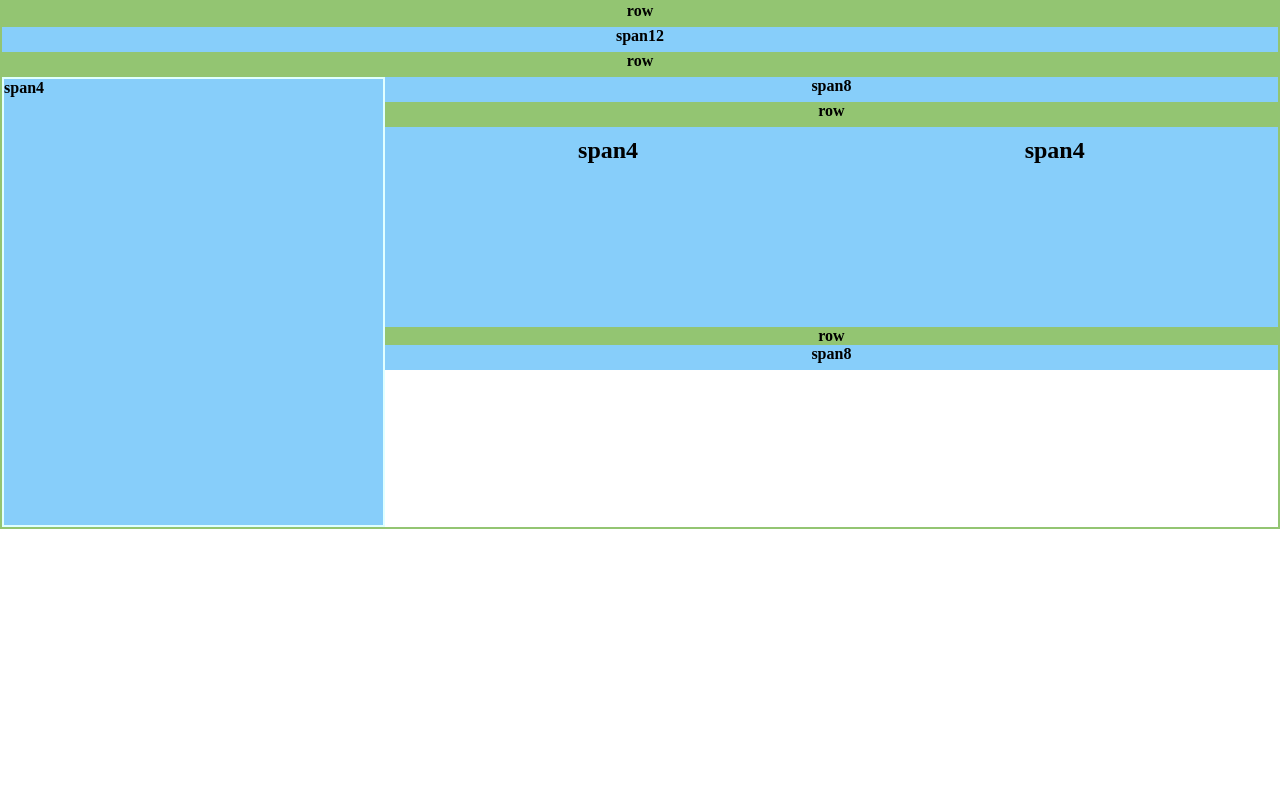
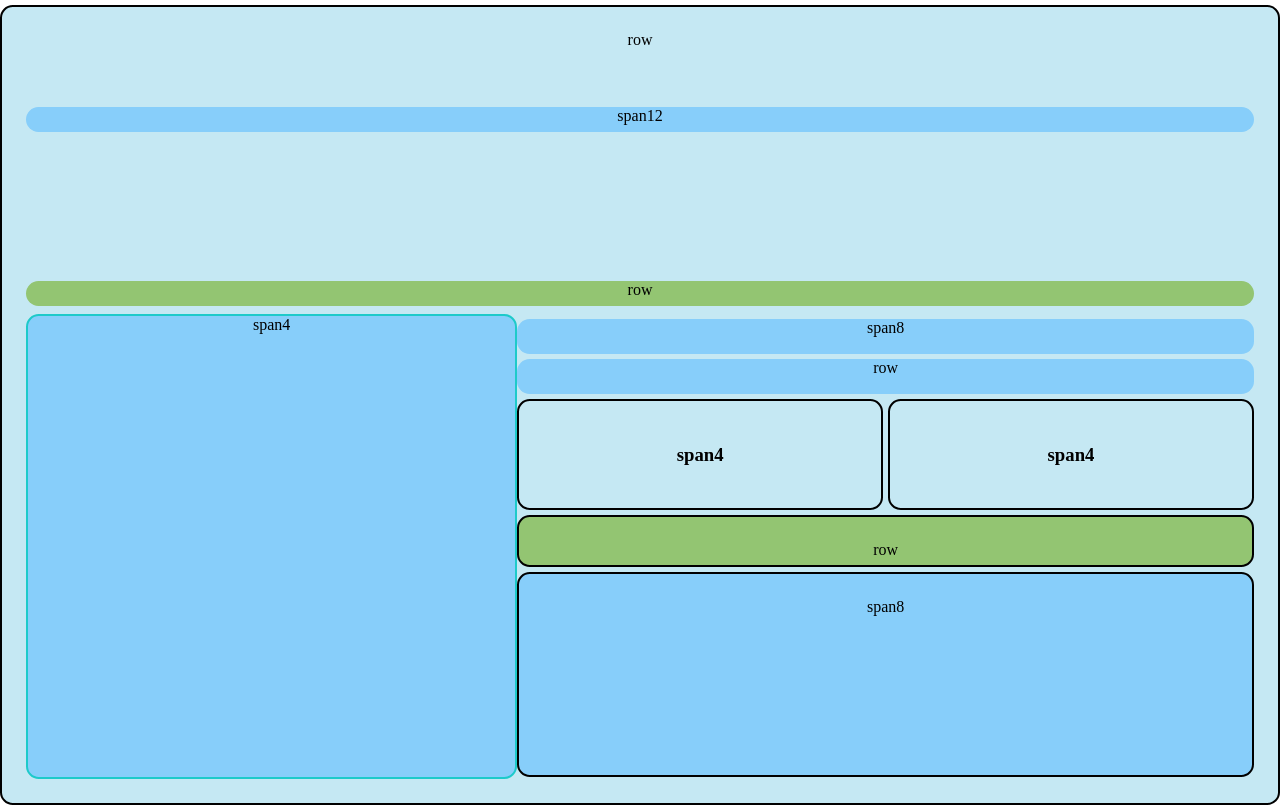
Before and after one commit to krupesh788/Grid-task, a plain HTML site: page index.html in a window 1280 px wide. Drawn offline with Linux system fonts and the light colour scheme.

Commit message:
parts added

```diff
--- a/index.html
+++ b/index.html
@@ -1,37 +1,51 @@
 <!DOCTYPE html>
 <html lang="en">
+
 <head>
   <meta charset="UTF-8">
   <meta name="viewport" content="width=device-width, initial-scale=1.0">
   <title>Document</title>
   <link rel="stylesheet" href="style.css">
 </head>
+
 <body>
-   <div class="a1"><h4>row</h4></div>
+  <div class="a1">row
+    <div class="a2">
+      span12  </div>
 
-   <div class="a2"><h4>span12</h4></div>
+    <div class="a3">row</div>
 
-   <div class="a3"><h4>row</h4></div>
+    <main>
+      <aside class="a4">span4</aside>
 
-   <div class="a4"><h4>span4</h4></div>
-
-   <div class="a5"><h4>span8</h4></div>
-
-   <div class="a6"><h4>row</h4></div>
-
-   <div class="row">
-    <div class="column">
-      <h2>span4</h2>
+      <div class="a5">
+        span8
       </div>
-    <div class="column">
-      <h2>span4</h2>
-    </div>
-    <div class="a9"><h4>row</h4>
-
-    <div class="a10"><h4>span8</h4>
+      <div class="a6">
+        row
       </div>
 
 
 
+      <section>
+        <div class="flex-container">
+          <div class="flex-item-left">
+            <h3>span4</h3>
+          </div>
+          <div class="flex-item-right">
+            <h3>span4</h3>
+          </div>
+        </div>
+
+
+        <div class="a9">row</div>
+
+        <div class="a10">span8</div>
+
+      </section>
+    </main>
+  </div>
+
 </body>
+
 </html>
--- a/style.css
+++ b/style.css
@@ -1,65 +1,167 @@
 * {
     box-sizing: border-box;
-    padding: 0;
-    margin: 0;
+    border-radius: 0.8rem;
+
 
 }
 
 body {
+    margin: 0;
 
-    border: 2px solid #93C572;
 
 
 }
 
 .a1 {
     height: 25px;
-    background-color:#93C572;
     color: black;
+    background-color: #93C572;
+    padding: 1rem;
     text-align: center;
-
+    min-height: 100vh;
+    display: grid;
+    grid-template-columns: 1fr;
+    grid-template-rows: auto 1fr;
+    gap: 0.5rem;
 }
 
 .a2 {
     height: 25px;
+    margin-top: 50px;
     background-color: lightskyblue;
     color: black;
     text-align: center;
+    grid-column: 1/2;
 }
 
 .a3 {
-    height: 25px;
-    background-color:#93C572;
-    color: black;
-    text-align: center;
-}
-
-.a4 {
-    width: 30%;
-    height: 450px;
-    color: black;
-    float: left;
-    background-color: lightskyblue;
-    border: 2px solid lightcyan;
-}
-
-.a5 {
-    height: 25px;
-    background-color: lightskyblue;
-    color: black;
-    text-align: center;
-
-}
-
-.a6 {
     height: 25px;
     background-color: #93C572;
     color: black;
     text-align: center;
 }
 
+.a4 {
+    width: 40%;
+    height: 465px;
+    color: black;
+    float: left;
+    background-color: lightskyblue;
+    border: 2px solid rgb(29, 202, 202);
+
+}
+
+.a5 {
+
+    width: 60%;
+    height: 35px;
+    margin-top: 5px;
+    background-color: lightskyblue;
+    color: black;
+    text-align: center;
+    float: right;
+
+
+}
+
+.a6 {
+    width: 60%;
+    height: 35px;
+    margin-top: 5px;
+    background-color: lightskyblue;
+    color: black;
+    text-align: center;
+    float: right;
+
+}
+
+.flex-container {
+
+    display: grid;
+    grid-template-columns: 1fr 1fr;
+    gap: 0.3rem;
+    justify-content: center;
+    float: right;
+    width: 60%;
+
+}
+
+.flex-item-left {
+    background-color: lightskyblue;
+    padding: 10px;
+    grid: 50%;
+
+
+}
+
+.flex-item-right {
+    background-color: lightskyblue;
+    padding: 10px;
+    grid: 50%;
+
+}
+
+.section {
+    padding: 1rem 2rem;
+    background-color: lightskyblue;
+    display: grid;
+    grid-template-columns: 1fr;
+    grid-template-rows: auto 1fr 1fr;
+    gap: 1rem;
+}
+
+.section h3 {
+    color: white;
+}
+
+.main {
+    grid-row: 2/3;
+    display: grid;
+    grid-template-columns: 400px 1fr;
+    gap: 1rem;
+    background-color: rgb(168, 249, 249);
+    padding: 1rem;
+
+}
+
+.a1,
+.aside,
+.flex-container div,
+.a9,
+.a10 {
+
+    background-color: rgb(197, 232, 243);
+    border: 2px solid black;
+    margin-top: 5px;
+    padding: 1.5rem;
+}
+
+.a9 {
+    height: 10px;
+    width: 60%;
+    margin-top: 5px;
+    background-color: #93C572;
+    color: black;
+    text-align: center;
+    float: right;
+
+
+}
+
+.a10 {
+
+    width: 60%;
+    height: 205px;
+    margin-top: 5px;
+    background-color: lightskyblue;
+    color: black;
+    text-align: center;
+    float: right;
+
+}
+
 /* Create two equal columns that floats next to each other */
-.column {
+/* .column {
     float: left;
     width: 35%;
     padding: 10px;
@@ -67,30 +169,17 @@ body {
     height: 200px;
     background-color: lightskyblue;
     /* Should be removed. Only for demonstration */
-}
+
 
 /* Clear floats after the columns */
-.row:after {
+/* .row:after {
     background-color: lightskyblue;
     content: "";
     display: table;
     clear: both;
 
-}
+}  */
 
-.a9 {
-
-    background-color:#93C572;
-    color: black;
-    text-align: center;
-}
-
-.a10 {
-    height: 25px;
-    background-color: lightskyblue;
-    color: black;
-    text-align: center;
-}
 
 /* .container{
     display: grid;
@@ -119,3 +208,17 @@ body {
     grid-template-columns:repeat(2,auto);
 
 } */
+/*
+.a1 {
+    height: 25px;
+    background-color:#93C572;
+    color: black;
+    text-align: center;
+
+}  */
+/* .a2 {
+    height: 25px;
+    background-color: lightskyblue;
+    color: black;
+    text-align: center;
+}  */
```
Lines whose indentation alone changed are shown as unchanged.
